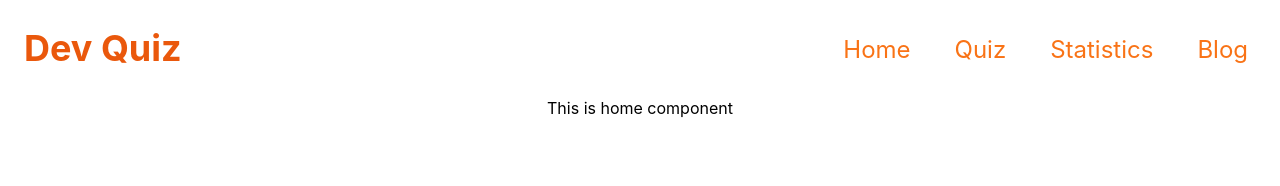
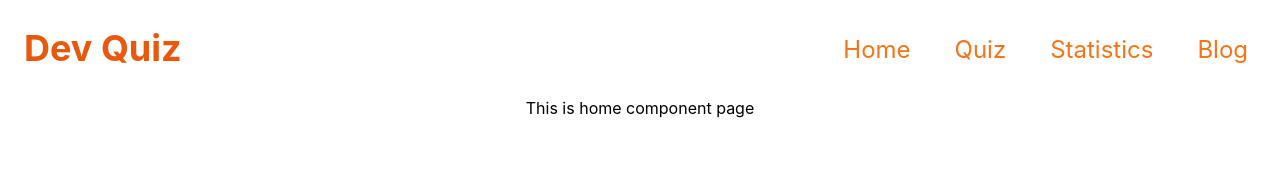
Before and after one commit to mohammad-sumon/my-ninth-assignment, a React (Create React App) app: page / in a window 1280 px wide. Shown: the top 186 px of the page. Built offline with nearby package versions, Linux system fonts and the light colour scheme.

Commit message:
navbar added again

```diff
--- a/src/components/Home.js
+++ b/src/components/Home.js
@@ -3,7 +3,7 @@ import React from "react";
 const Home = () => {
   return (
     <div>
-      <h2>This is home component</h2>
+      <h2>This is home component page</h2>
     </div>
   );
 };
```
